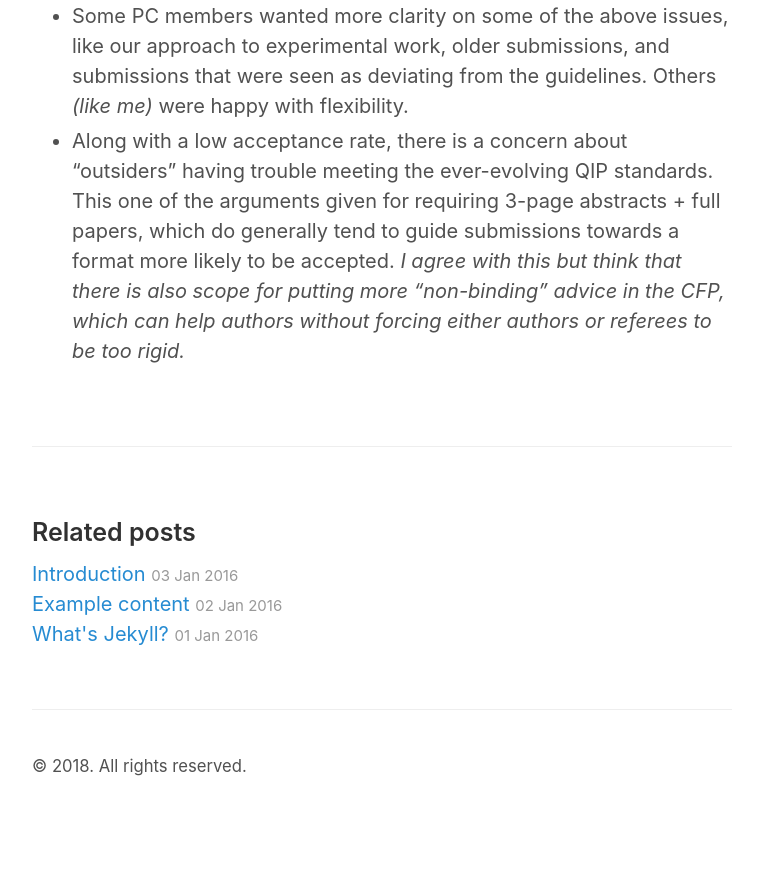
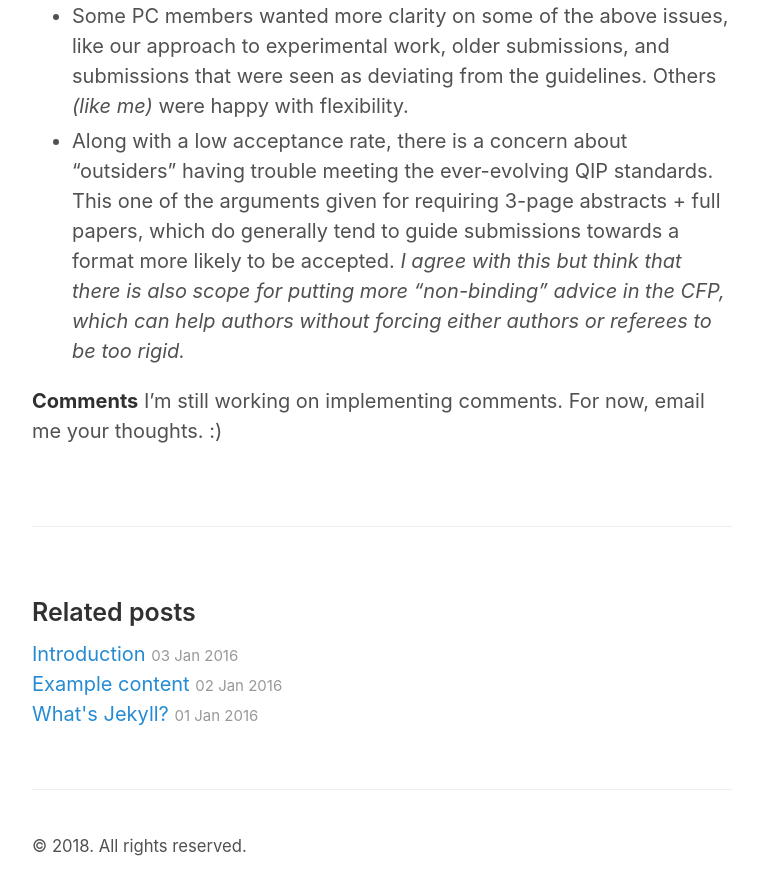
Before and after one commit to quantum-aram/quantum-aram.github.io, a Jekyll site: the page built from _posts/2018-07-17-PC.md, in a window 1280 px wide and 900 px high, scrolled down 8515 px. Shown: the top 895 px of the window, without its empty margins (258-1021 px from the left). Built offline with Jekyll 4.4.1, drawn with Linux system fonts in a browser that asks for light colours; before the commit the page ends 9335 px from its top, so only the background shows below that.

Commit message:
comments

```diff
--- a/_posts/2018-07-17-PC.md
+++ b/_posts/2018-07-17-PC.md
@@ -87,3 +87,6 @@ In writing this post, I polled the PC for their thoughts on the process.  In no
 * Wow there are a lot of clearly subpar submissions.  Maybe we should restrict submissions somehow? _I don't think excessive submissions are a problem but a few different PC members brought it up.  Perhaps there could be mechanisms to reduce the # of independent reviews for submissions that are clearly belong threshold?_
 * Some PC members wanted more clarity on some of the above issues, like our approach to experimental work, older submissions, and submissions that were seen as deviating from the guidelines.  Others _(like me)_ were happy with flexibility.
 * Along with a low acceptance rate, there is a concern about "outsiders" having trouble meeting the ever-evolving QIP standards.  This one of the arguments given for requiring 3-page abstracts + full papers, which do generally tend to guide submissions towards a format more likely to be accepted.  _I agree with this but think that there is also scope for putting more "non-binding" advice in the CFP, which can help authors without forcing either authors or referees to be too rigid._
+
+**Comments**
+I'm still working on implementing comments.  For now, email me your thoughts. :)
```
